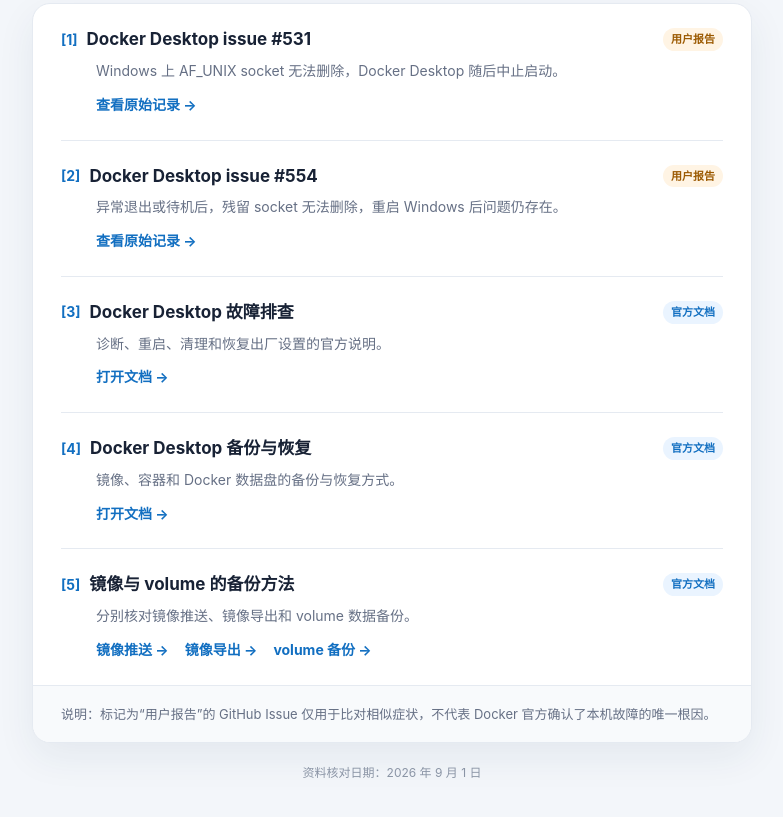
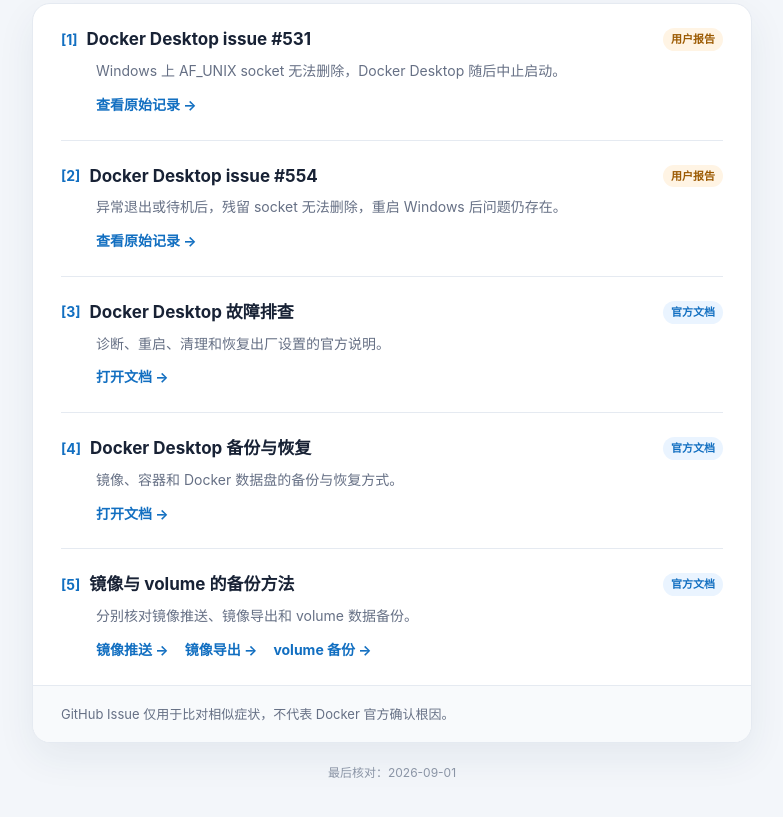
Before and after one commit to BaiKucp/my-image-bed, a plain HTML site: page references/docker-desktop-factory-reset/index.html in a window 1280 px wide. Shown: the part 207-1024 px from the top of the page, without its empty margins (248-1031 px from the left). Drawn offline with Linux system fonts and the light colour scheme.

Commit message:
docs: tighten reference page footer

```diff
--- a/references/docker-desktop-factory-reset/index.html
+++ b/references/docker-desktop-factory-reset/index.html
@@ -224,10 +224,10 @@
         </div>
       </article>
 
-      <p class="boundary">说明：标记为“用户报告”的 GitHub Issue 仅用于比对相似症状，不代表 Docker 官方确认了本机故障的唯一根因。</p>
+      <p class="boundary">GitHub Issue 仅用于比对相似症状，不代表 Docker 官方确认根因。</p>
     </section>
 
-    <footer>资料核对日期：2026 年 9 月 1 日</footer>
+    <footer>最后核对：2026-09-01</footer>
   </main>
 </body>
 </html>
```
